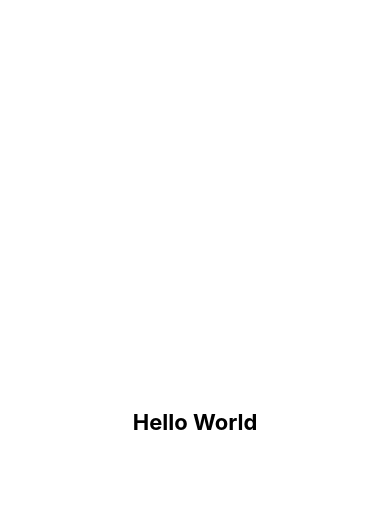
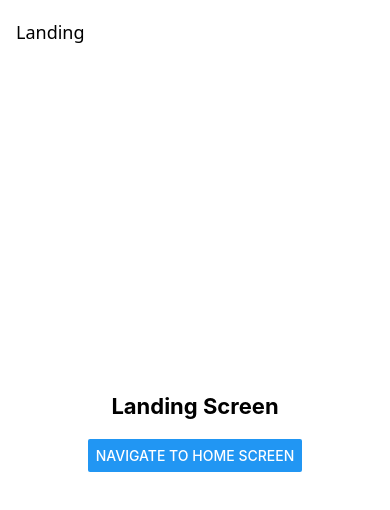
Before and after one commit to usmanghani127/premiere-night, a React Native app: screen / in a window 390 px wide. Shown: the top 510 px of the page. Built offline with nearby package versions, Linux system fonts and the light colour scheme.

Commit message:
Integrated react-navigation

```diff
--- a/App.tsx
+++ b/App.tsx
@@ -5,14 +5,10 @@
  * @format
  */
 
-import {
-  StatusBar,
-  StyleSheet,
-  Text,
-  useColorScheme,
-  View,
-} from 'react-native';
+import { NavigationContainer } from '@react-navigation/native';
+import { StatusBar, useColorScheme } from 'react-native';
 import { SafeAreaProvider } from 'react-native-safe-area-context';
+import { RootNavigator } from './src/navigation/RootNavigator';
 
 function App() {
   const isDarkMode = useColorScheme() === 'dark';
@@ -20,48 +16,11 @@ function App() {
   return (
     <SafeAreaProvider>
       <StatusBar barStyle={isDarkMode ? 'light-content' : 'dark-content'} />
-      <View
-        style={[
-          styles.container,
-          isDarkMode ? dark.container : light.container,
-        ]}
-      >
-        <Text style={[styles.text, isDarkMode ? dark.text : light.text]}>
-          Hello World
-        </Text>
-      </View>
+      <NavigationContainer>
+        <RootNavigator />
+      </NavigationContainer>
     </SafeAreaProvider>
   );
 }
 
-const styles = StyleSheet.create({
-  container: {
-    flex: 1,
-    alignItems: 'center',
-    justifyContent: 'center',
-  },
-  text: {
-    fontSize: 22,
-    fontWeight: 'bold',
-  },
-});
-
-const light = StyleSheet.create({
-  container: {
-    backgroundColor: 'white',
-  },
-  text: {
-    color: 'black',
-  },
-});
-
-const dark = StyleSheet.create({
-  container: {
-    backgroundColor: 'black',
-  },
-  text: {
-    color: 'white',
-  },
-});
-
 export default App;
--- /dev/null
+++ b/src/navigation/RootNavigator.tsx
@@ -0,0 +1,92 @@
+import { useNavigation } from '@react-navigation/native';
+import {
+  createNativeStackNavigator,
+  NativeStackNavigationProp,
+} from '@react-navigation/native-stack';
+import React from 'react';
+import { Button, StyleSheet, Text, useColorScheme, View } from 'react-native';
+import { RootNavigatorParamList } from './types';
+
+const HomeScreen = () => {
+  const isDarkMode = useColorScheme() === 'dark';
+
+  return (
+    <View
+      style={[styles.container, isDarkMode ? dark.container : light.container]}
+    >
+      <Text style={[styles.text, isDarkMode ? dark.text : light.text]}>
+        Home Screen
+      </Text>
+    </View>
+  );
+};
+
+const LandingScreen = () => {
+  const isDarkMode = useColorScheme() === 'dark';
+  const { navigate } =
+    useNavigation<
+      NativeStackNavigationProp<RootNavigatorParamList, 'Landing'>
+    >();
+
+  return (
+    <View
+      style={[styles.container, isDarkMode ? dark.container : light.container]}
+    >
+      <Text style={[styles.text, isDarkMode ? dark.text : light.text]}>
+        Landing Screen
+      </Text>
+      <Button
+        onPress={() => navigate('Home')}
+        title="Navigate to Home Screen"
+      />
+    </View>
+  );
+};
+
+const Stack = createNativeStackNavigator<RootNavigatorParamList>();
+
+export const RootNavigator = () => {
+  const isDarkMode = useColorScheme() === 'dark';
+  return (
+    <Stack.Navigator
+      screenOptions={{
+        headerTransparent: true,
+        headerTintColor: isDarkMode ? 'white' : 'black',
+      }}
+    >
+      <Stack.Screen name="Landing" component={LandingScreen} />
+      <Stack.Screen name="Home" component={HomeScreen} />
+    </Stack.Navigator>
+  );
+};
+
+const styles = StyleSheet.create({
+  container: {
+    flex: 1,
+    alignItems: 'center',
+    justifyContent: 'center',
+  },
+  text: {
+    fontSize: 22,
+    fontWeight: 'bold',
+    margin: 20,
+  },
+});
+
+const light = StyleSheet.create({
+  container: {
+    backgroundColor: 'white',
+  },
+  text: {
+    color: 'black',
+  },
+});
+
+const dark = StyleSheet.create({
+  container: {
+    backgroundColor: 'black',
+  },
+  text: {
+    color: 'white',
+  },
+});
--- /dev/null
+++ b/src/navigation/types.ts
@@ -0,0 +1,4 @@
+export type RootNavigatorParamList = {
+  Landing: undefined;
+  Home: undefined;
+};
```
Also changed, not shown: package.json (+8 -2 lines), 4 other files (tests, documents, lock files or other folders).
